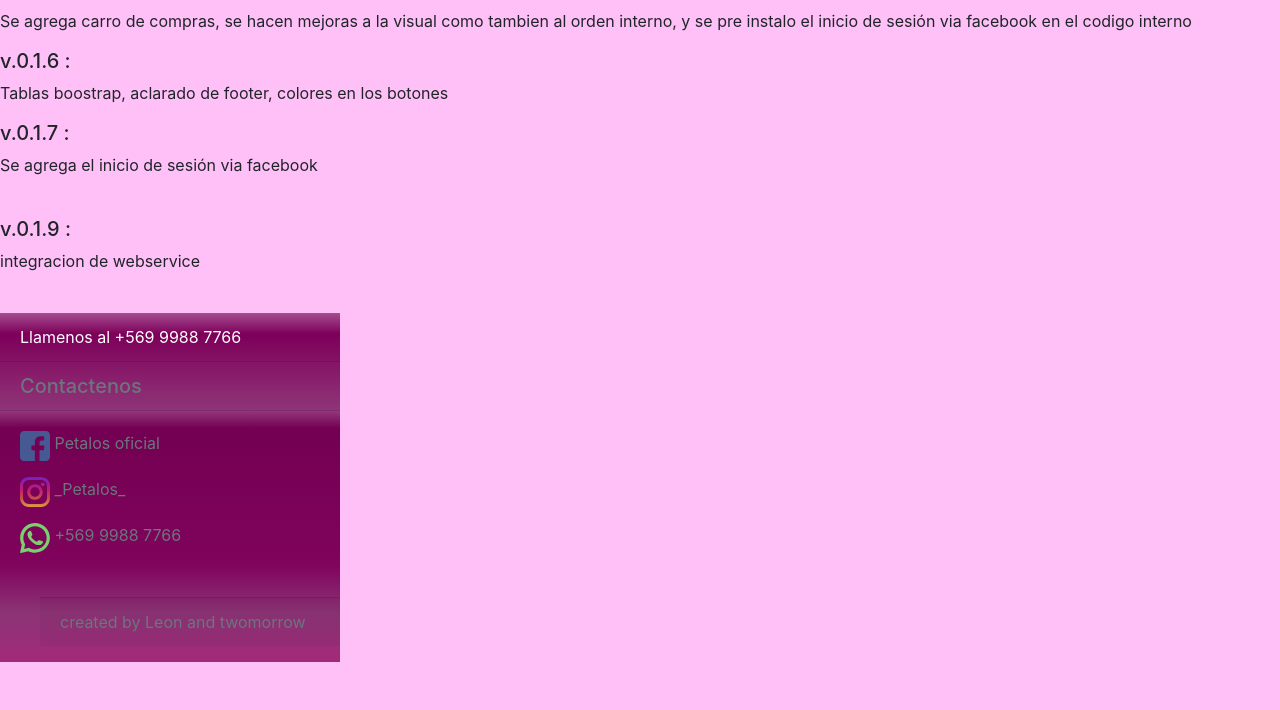
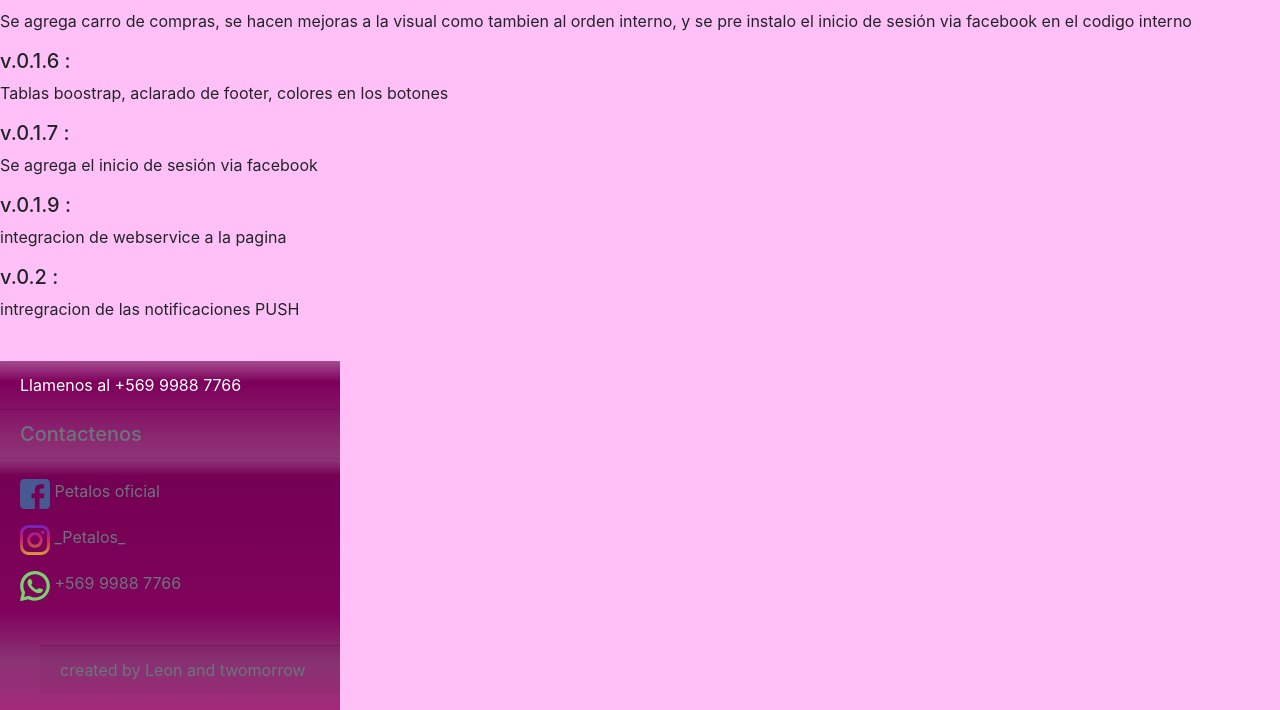
Before and after one commit to LeonTijs1/Petalos, a Django app: page /version/ in a window 1280 px wide. Shown: the part 757-1467 px from the top of the page. Before the commit the page ends 1419 px from the top, so only its background shows below. Run offline with Django 3.2, Linux system fonts and the light colour scheme; a user stored in the database is signed in; some libraries are stand-ins or nearby versions.

Commit message:
Petalos v0.2

```diff
--- a/myProyecto/petalos/templates/core/version.html
+++ b/myProyecto/petalos/templates/core/version.html
@@ -27,8 +27,9 @@
         <p>Tablas boostrap, aclarado de footer, colores en los botones</p>
         <h5>v.0.1.7 :</h5>
         <p>Se agrega el inicio de sesión via facebook</p>
-        <br>
         <h5>v.0.1.9 :</h5>
-        <p>integracion de webservice</p>
+        <p>integracion de webservice a la pagina</p>
+        <h5>v.0.2 :</h5>
+        <p>intregracion de las notificaciones PUSH</p>
         <br>
 {% endblock contenido %}
```
